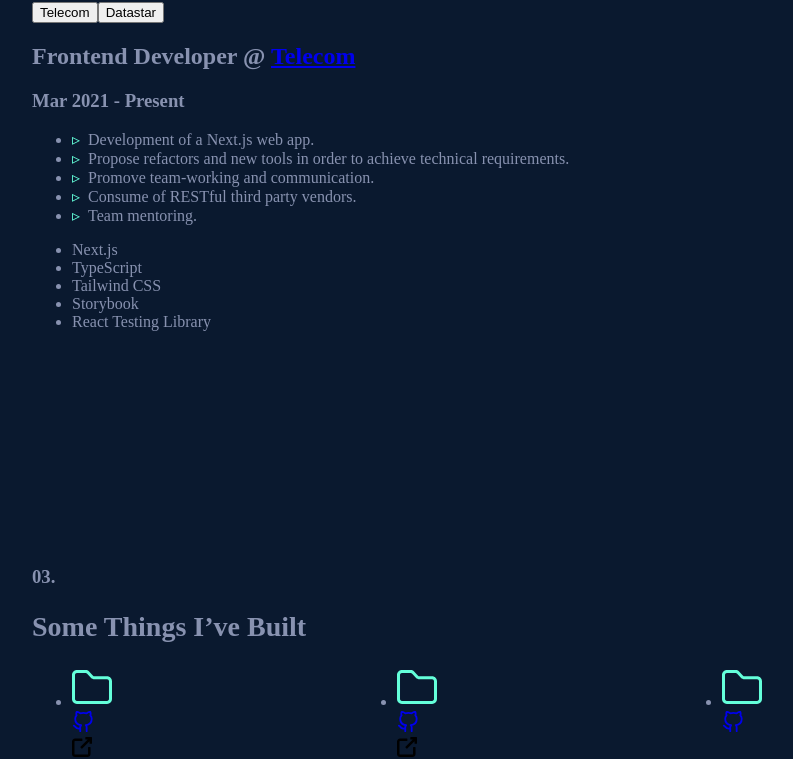
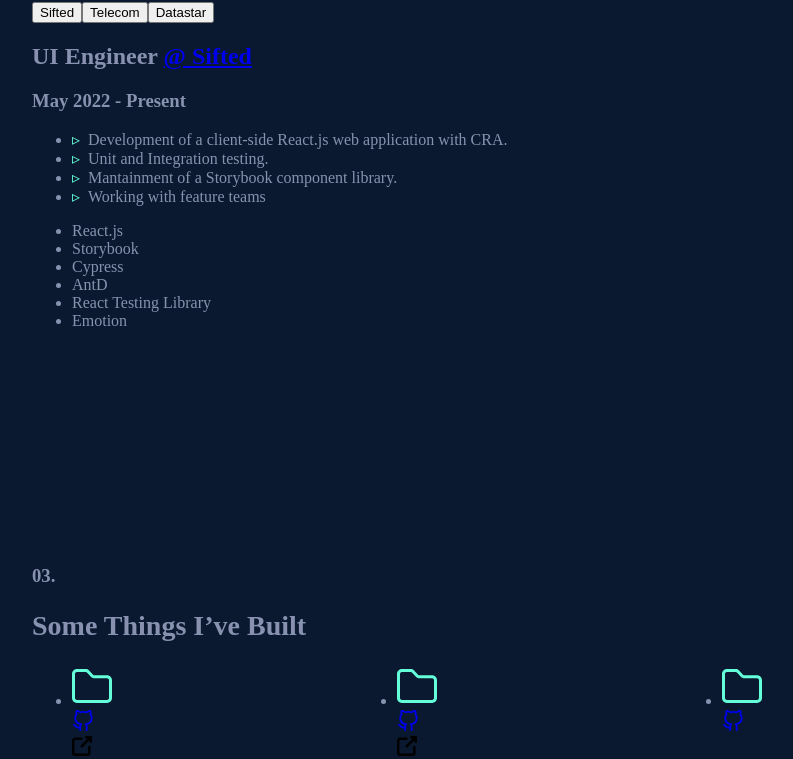
Before and after one commit to lausoffici/portfolio, a Next.js app: page / in a window 1280 px wide. Shown: the part 1772-2531 px from the top of the page, without its empty margins (108-901 px from the left). Built offline with nearby package versions, Linux system fonts and the light colour scheme.

Commit message:
update works

```diff
--- a/sections/Projects.jsx
+++ b/sections/Projects.jsx
@@ -19,11 +19,11 @@
     tools: ['React.js', 'TypeScript', 'styled-components'],
   },
   {
-    title: 'My little school',
+    title: 'My little house',
     description:
       "Managament of students' data like personal information, debts and notes.",
-    github: 'https://github.com/lausoffici/my-little-school',
-    tools: ['Express', 'MongoDB', 'TypeScript', 'React.js'],
+    github: 'https://github.com/lausoffici/my-little-house',
+    tools: ['Next.js', 'MongoDB', 'TypeScript'],
   },
 ]
 
--- a/sections/Works.jsx
+++ b/sections/Works.jsx
@@ -3,15 +3,37 @@
 
 const data = [
   {
+    name: 'UI Engineer',
+    company: {
+      name: 'Sifted',
+      website: 'https://sifted.com/',
+    },
+    range: 'May 2022 - Present',
+    tasks: [
+      'Development of a client-side React.js web application with CRA.',
+      'Unit and Integration testing.',
+      'Mantainment of a Storybook component library.',
+      'Working with feature teams',
+    ],
+    tech: [
+      'React.js',
+      'Storybook',
+      'Cypress',
+      'AntD',
+      'React Testing Library',
+      'Emotion',
+    ],
+  },
+  {
     name: 'Frontend Developer',
     company: {
       name: 'Telecom',
-      website: 'https://institucional.telecom.com.ar/',
+      website: 'https://www.telecom.com.ar/',
     },
-    range: 'Mar 2021 - Present',
+    range: 'Mar 2021 - May 2022',
     tasks: [
       'Development of a Next.js web app.',
-      'Propose refactors and new tools in order to achieve technical requirements.',
+      'Proposal of refactors and new tools in order to achieve technical requirements.',
       'Promove team-working and communication.',
       'Consume of RESTful third party vendors.',
       'Team mentoring.',
@@ -37,7 +59,7 @@
     ],
     tech: [
       '.NET Core',
-      'Angular',
+      'AngularJS',
       'PostgreSQL',
       'Ionic',
       'TypeScript',
@@ -74,14 +96,13 @@
           <h2 className="text-xl text-white">
             {workSelected.name}{' '}
             <span className="text-green">
-              @{' '}
               <a
                 href={workSelected.company.website}
                 target="_blank"
                 rel="noopener noreferrer"
               >
                 <span className="border-green hover:border-b-[1px]">
-                  {workSelected.company.name}
+                  @ {workSelected.company.name}
                 </span>
               </a>
             </span>
```
Also changed, not shown: 1 other file (tests, documents, lock files or other folders).
